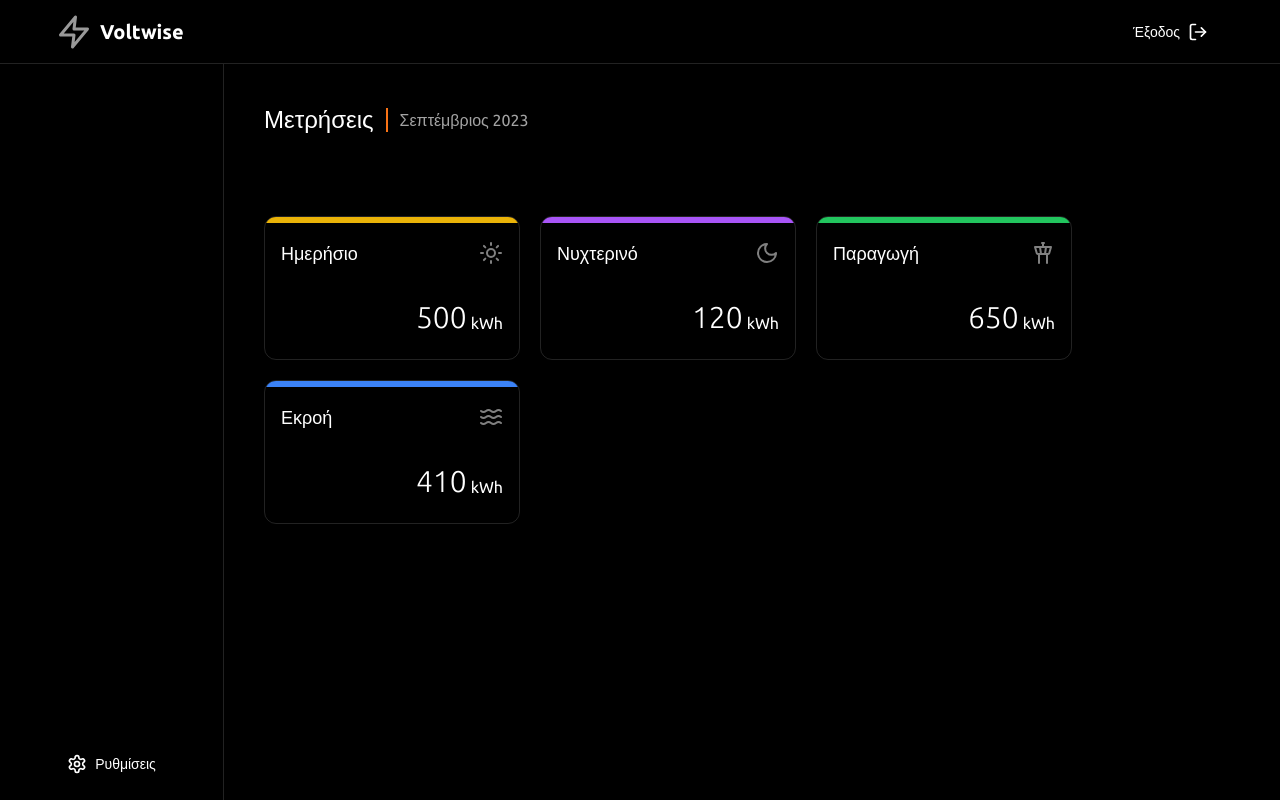
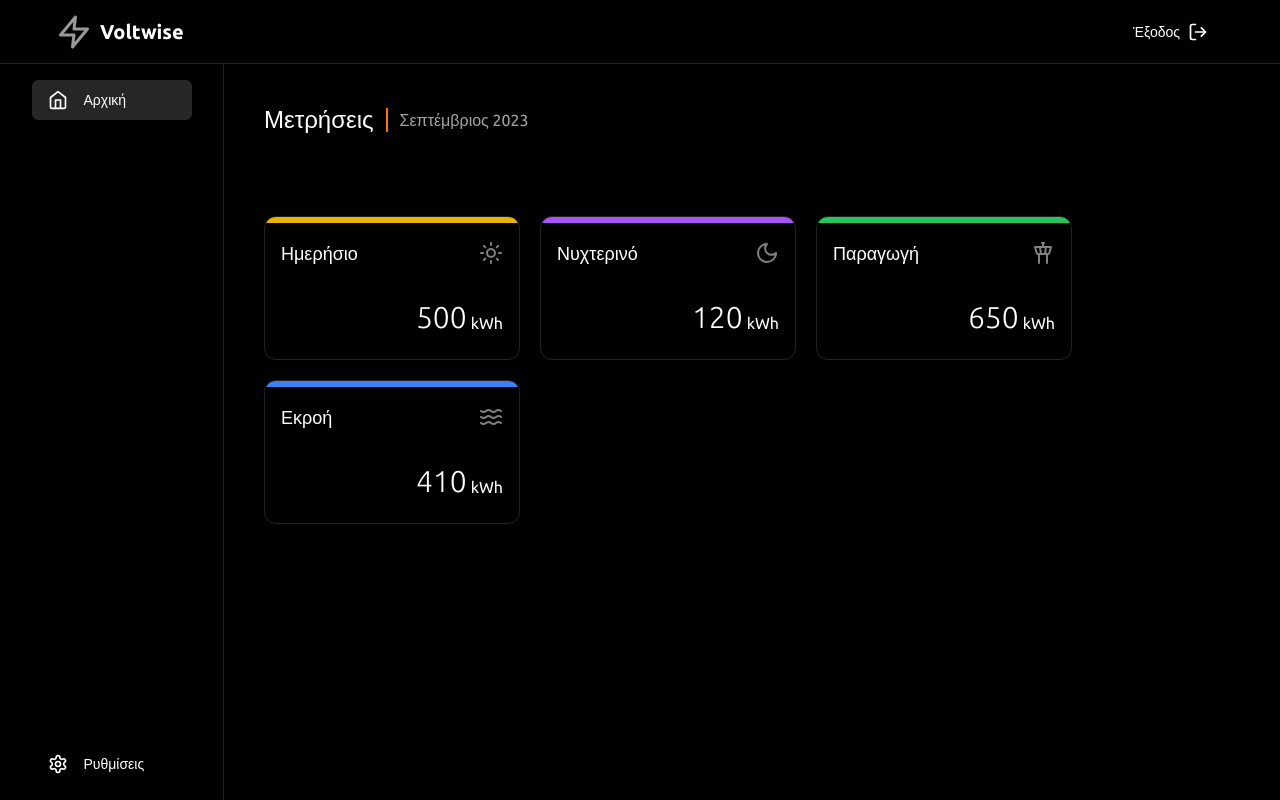
Before and after one commit to pkonstantinou/voltwise, a Next.js app: page / in a window 1280 px wide. Built offline with nearby package versions, Linux system fonts and the light colour scheme.

Commit message:
Add Settings and Home links to Sidebar

```diff
--- a/src/components/layout/Sidebar.tsx
+++ b/src/components/layout/Sidebar.tsx
@@ -1,12 +1,36 @@
+"use client";
+
+import Link from "next/link";
+import { usePathname } from "next/navigation";
+
+import { Home, Settings } from "lucide-react";
 import { Button } from "@/components/ui/button";
-import { Settings } from "lucide-react";
 
 export const Sidebar = () => {
+  const pathname = usePathname();
+
   return (
-    <section className="w-56 border-r border-[#ffffff22] overflow-y-scroll p-4 flex flex-col items-center justify-end">
-      <Button variant="ghost">
-        <Settings className="mr-2" size={20} /> Ρυθμίσεις
-      </Button>
+    <section className="w-56 border-r border-[#ffffff22] overflow-y-scroll p-4 flex flex-col items-center justify-between">
+      <Link href="/">
+        <Button
+          variant="ghost"
+          className={`w-40 flex justify-start ${
+            pathname === "/" ? "bg-neutral-800" : ""
+          }`}
+        >
+          <Home className="mr-4" size={20} /> Αρχική
+        </Button>
+      </Link>
+      <Link href="/settings">
+        <Button
+          variant="ghost"
+          className={`w-40 flex justify-start ${
+            pathname === "/settings" ? "bg-neutral-800" : ""
+          }`}
+        >
+          <Settings className="mr-4" size={20} /> Ρυθμίσεις
+        </Button>
+      </Link>
     </section>
   );
 };
```
